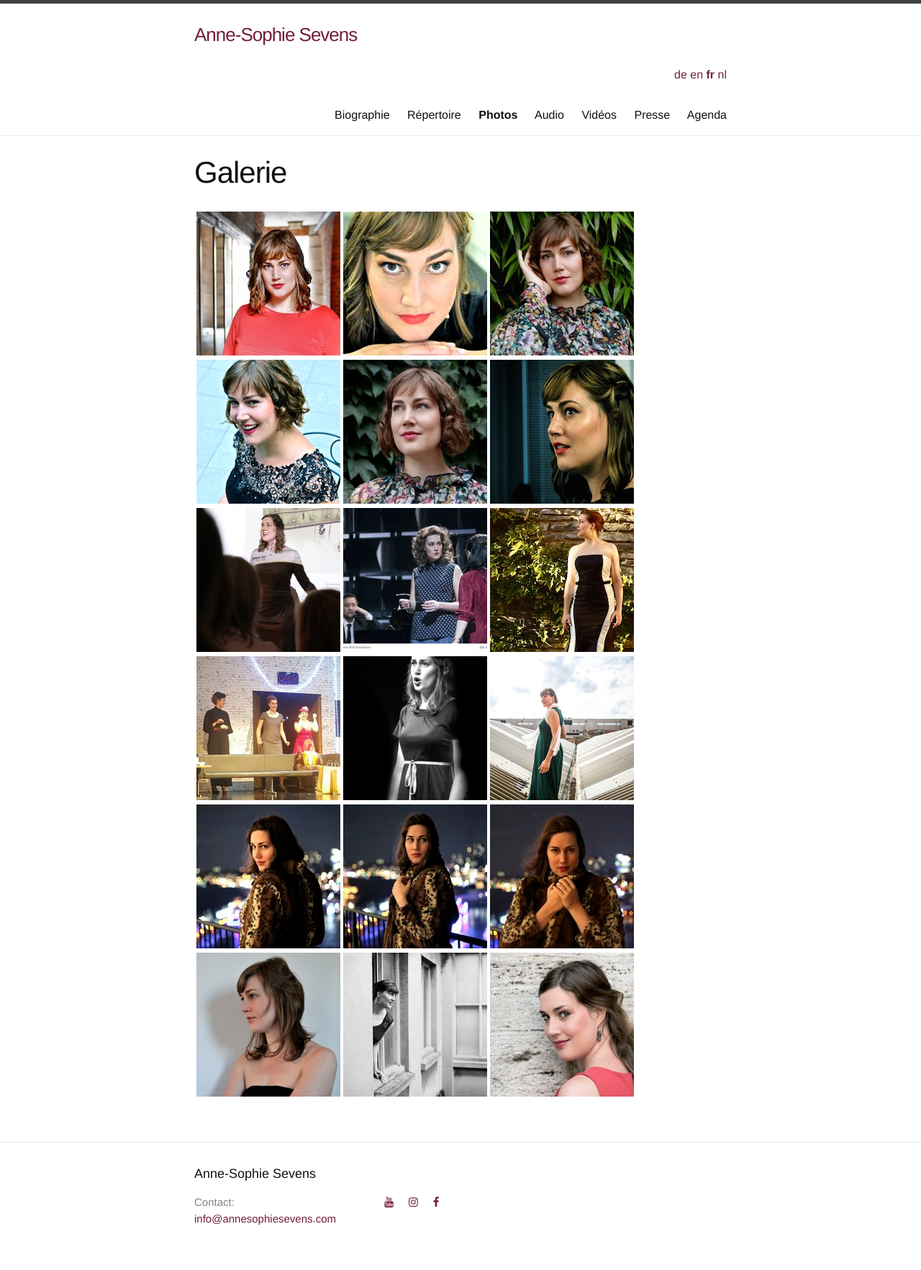
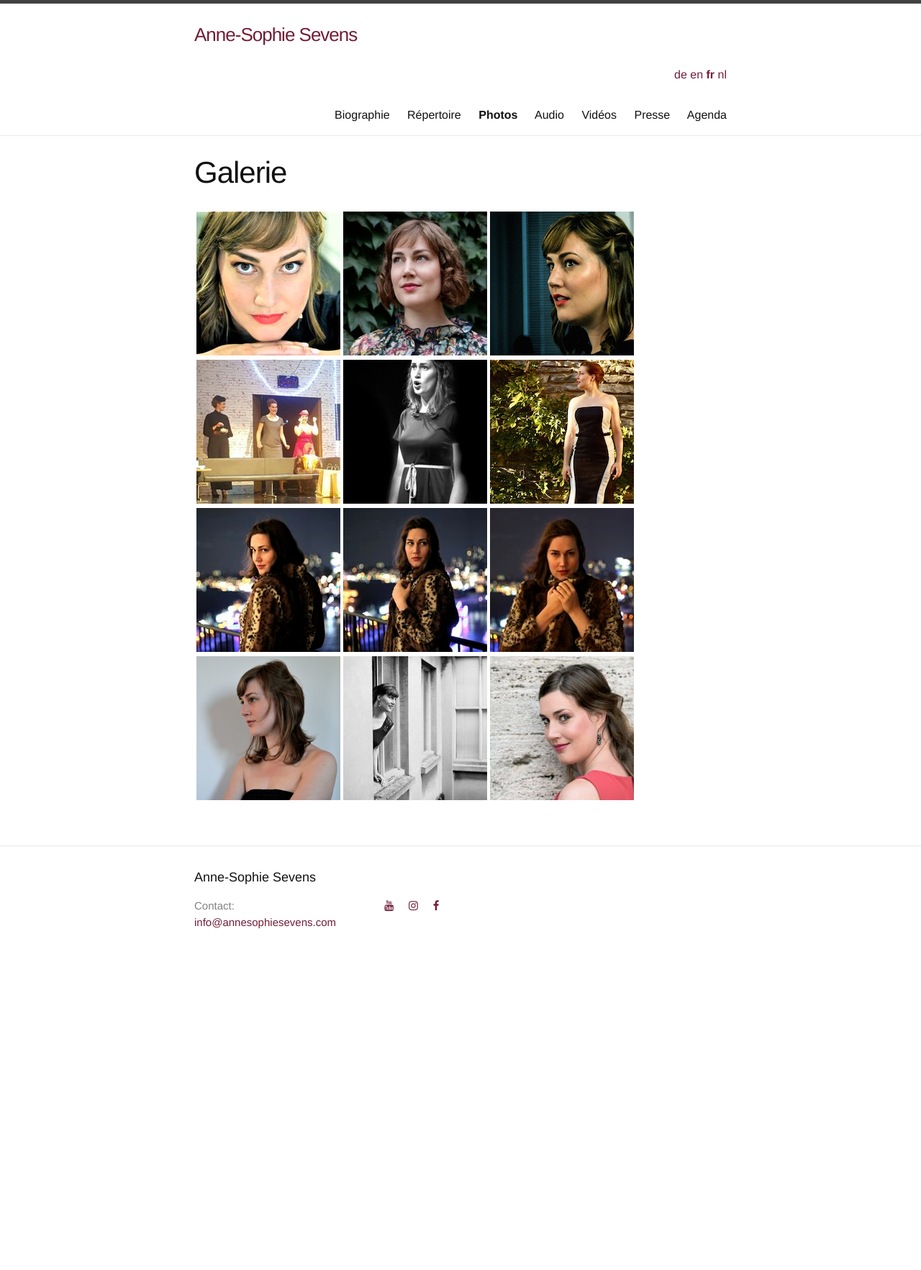
Before and after one commit to annesophie-sevens/annesophie-sevens.github.io, a Jekyll site: the page built from pictures-fr.md, in a window 1280 px wide. Shown: the whole page at 72% size. Built offline with Jekyll 4.4.1, drawn with Linux system fonts in a browser that asks for light colours; nearby versions of some CDN libraries; after the commit the page ends 1353 px from its top, so only the background shows below that.

Commit message:
Update pictures-fr.md

```diff
--- a/pictures-fr.md
+++ b/pictures-fr.md
@@ -5,13 +5,9 @@ menuorder: 7
 lang: fr
 ref: pictures
 ---
-| <a href="/assets/5172.jpeg"> ![]({{ site.baseurl }}/assets/5172c.jpg) </a> | <a href="/assets/b6.jpeg">![]({{ site.baseurl }}/assets/b6-thumbnail.jpg) </a> | <a href="/assets/2730.jpeg"> ![]({{ site.baseurl }}/assets/2730c.jpg) </a> |
+| <a href="/assets/b6.jpeg">![]({{ site.baseurl }}/assets/b6-thumbnail.jpg) </a>  | <a href="/assets/2673.jpg"> ![]({{ site.baseurl }}/assets/2673c.jpg) </a> | <a href="/assets/5540.jpeg"> ![]({{ site.baseurl }}/assets/5540c.jpg) </a> |
 
-| <a href="/assets/2848.jpeg"> ![]({{ site.baseurl }}/assets/2848c.jpg) </a> | <a href="/assets/2673.jpg"> ![]({{ site.baseurl }}/assets/2673c.jpg) </a> | <a href="/assets/5540.jpeg"> ![]({{ site.baseurl }}/assets/5540c.jpg) </a> |
-
-| <a href="/assets/109.jpg"> ![]({{ site.baseurl }}/assets/109-thumbnail.jpg) </a> | <a href="/assets/aab.jpg"> ![]({{ site.baseurl }}/assets/aab-thumbnail.jpg) </a> | <a href="/assets/2780.jpeg"> ![]({{ site.baseurl }}/assets/2780c.jpg) </a> |
-
-| <a href="/assets/a15.jpg">  ![]({{ site.baseurl }}/assets/a15-thumbnail.jpg) </a> | <a href="/assets/111.jpg">  ![]({{ site.baseurl }}/assets/111-thumbnail.jpg) </a> | <a href="/assets/2.jpg">  ![]({{ site.baseurl }}/assets/2-thumbnail.jpg) </a> |
+| <a href="/assets/a15.jpg">  ![]({{ site.baseurl }}/assets/a15-thumbnail.jpg) </a> | <a href="/assets/111.jpg">  ![]({{ site.baseurl }}/assets/111-thumbnail.jpg) </a> | <a href="/assets/2.jpg">  ![]({{ site.baseurl }}/assets/2780c.jpg) </a>  |
 
 | <a href="/assets/b1.jpg">  ![]({{ site.baseurl }}/assets/b1-thumbnail.jpg) </a> | <a href="/assets/b2.jpg">  ![]({{ site.baseurl }}/assets/b2-thumbnail.jpg) </a> | <a href="/assets/b3.jpg">![]({{ site.baseurl }}/assets/b3-thumbnail.jpg) </a> |
 
```
